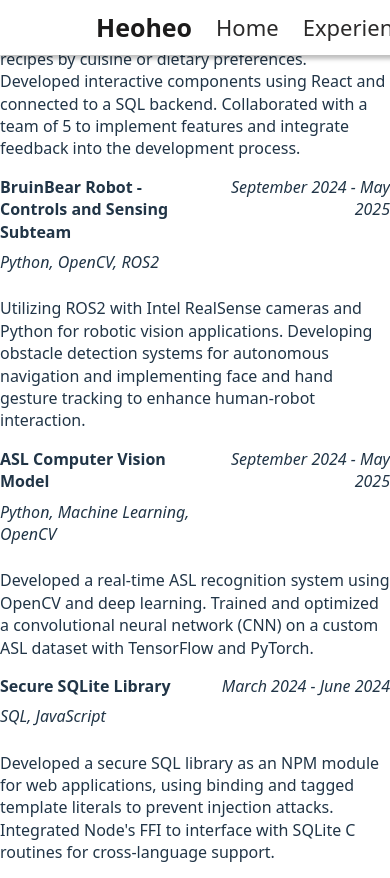
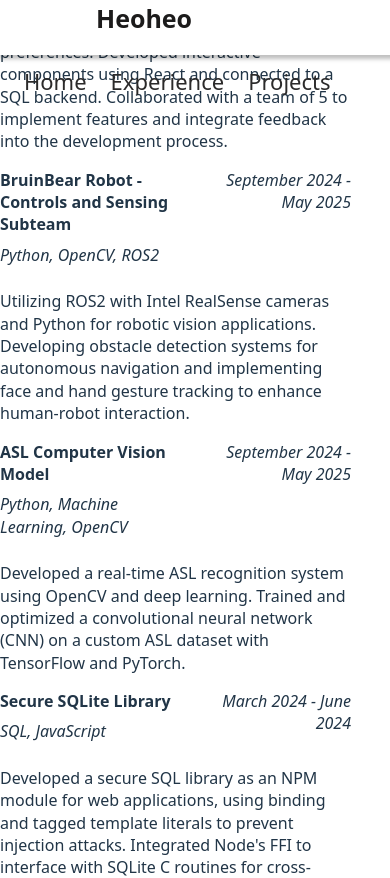
Before and after one commit to He0he0/Heoheo, a React (Vite) app in the folder portfolio/: page /projects in a window 390 px wide. Shown: the top 878 px of the page. Built offline with nearby package versions, Linux system fonts and the light colour scheme.

Commit message:
Made pages more mobile responsive

```diff
--- a/portfolio/src/Experience.css
+++ b/portfolio/src/Experience.css
@@ -20,7 +20,8 @@ h1, h2 {
 
 .content-wrapper{
   max-width: 1100px;
-  margin-top: 35rem;
+  width: 90%;
+  padding-top: 35rem;
 }
 
 .content-wrapper h2,h1
--- a/portfolio/src/NavBar.css
+++ b/portfolio/src/NavBar.css
@@ -66,3 +66,10 @@
   .navbar li:hover a {
     background-color: #d6cad7;
   }
+
+  @media (max-width: 768px) {
+    .navbar {
+      flex-direction: column;
+      align-items: flex-start;
+    }
+  }
--- a/portfolio/src/Projects.css
+++ b/portfolio/src/Projects.css
@@ -15,7 +15,8 @@ margin: 1.25rem 0;
 
 .content-wrapper-projects{
     max-width: 1100px;
-    margin-top: 12rem;
+    width: 90%;
+    padding-top: 180px;
 }
 .content-wrapper h2,h1
 {
@@ -58,3 +59,9 @@ margin: 1.25rem 0;
   width: 100%;
   overflow-wrap: break-word;
 }
+
+@media (max-width: 768px) {
+  .project-card {
+    flex-direction: column;
+  }
+}
```
